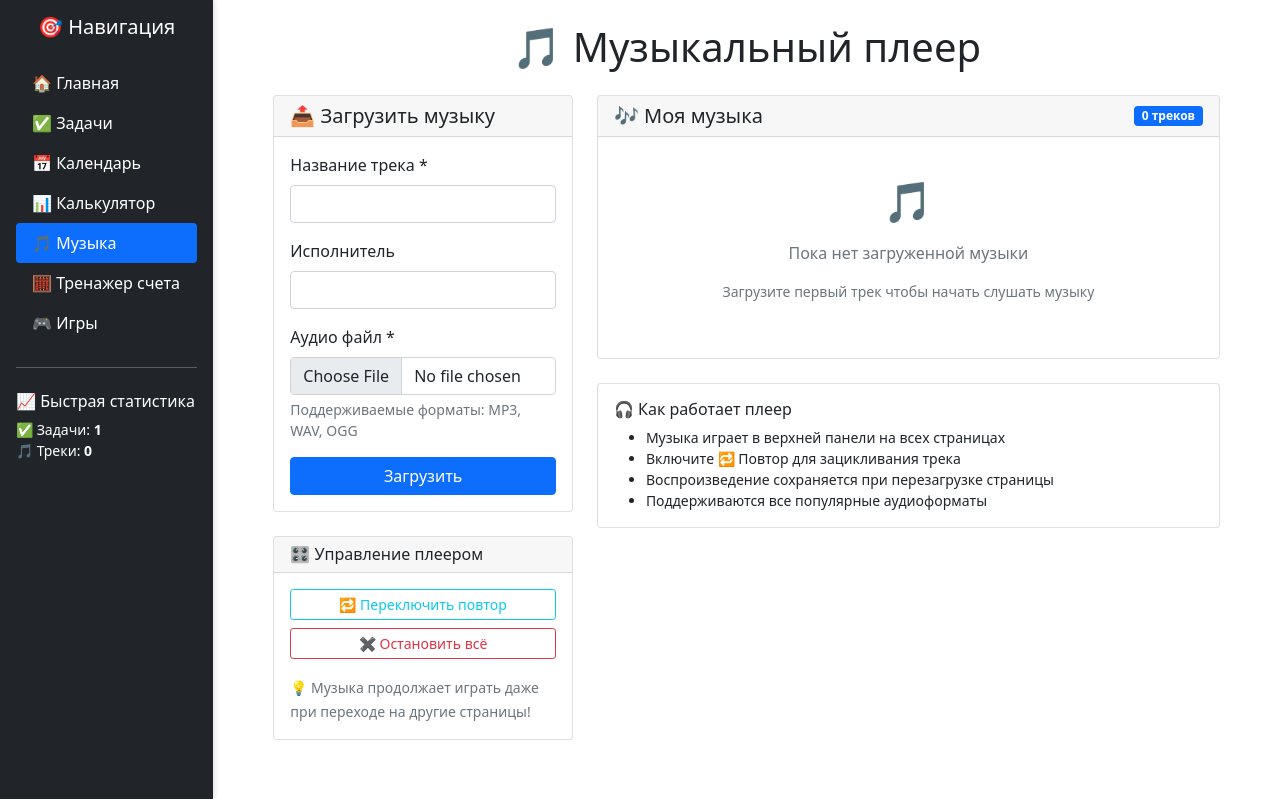
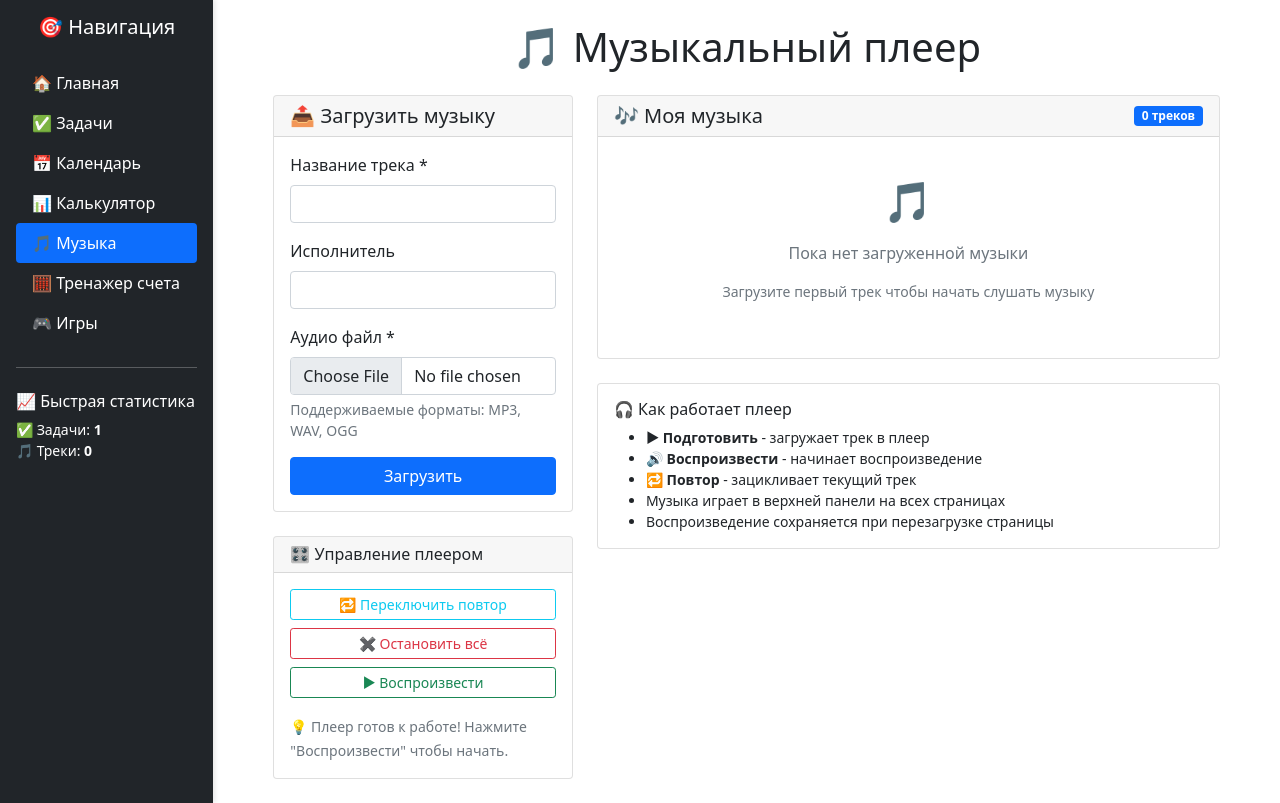
Before and after one commit to Hyperion612/HyperScript, a Django app: page /music/ in a window 1280 px wide. Shown: the part 57-860 px from the top of the page. Run offline with Django 5.2, Linux system fonts and the light colour scheme; a user stored in the database is signed in; data comes from the database, SQL or seed files in the repository; data that the repository does not hold is empty.

Commit message:
последнее исправление плеера

```diff
--- a/hyperscript/music_player/templates/music_player/player.html
+++ b/hyperscript/music_player/templates/music_player/player.html
@@ -47,10 +47,13 @@
                         <button onclick="stopGlobalPlayback()" class="btn btn-outline-danger btn-sm">
                             ✖ Остановить всё
                         </button>
+                        <button onclick="playPauseAudio()" class="btn btn-outline-success btn-sm" id="globalPlayPauseBtn">
+                            ▶ Воспроизвести/Пауза
+                        </button>
                     </div>
                     <div class="mt-3">
                         <small class="text-muted">
-                            💡 Музыка продолжает играть даже при переходе на другие страницы!
+                            💡 Плеер готов к работе! Нажмите "Воспроизвести" чтобы начать.
                         </small>
                     </div>
                 </div>
@@ -78,8 +81,10 @@
                                         </small>
                                     </div>
                                     <div class="btn-group ms-3">
-                                        <button onclick="playGlobal('{{ track.audio_file.url }}', '{{ track.title }}')"
-                                                class="btn btn-sm btn-success">▶ Воспроизвести</button>
+                                        <button onclick="prepareTrack('{{ track.audio_file.url }}', '{{ track.title }}')"
+                                                class="btn btn-sm btn-success">▶ Подготовить</button>
+                                        <button onclick="playPreparedTrack()"
+                                                class="btn btn-sm btn-primary">🔊 Воспроизвести</button>
                                         <a href="{% url 'delete_track' track.id %}"
                                            class="btn btn-sm btn-danger"
                                            onclick="return confirm('Удалить трек &quot;{{ track.title }}&quot;?')">🗑 Удалить</a>
@@ -103,16 +108,103 @@
                 <div class="card-body">
                     <h6>🎧 Как работает плеер</h6>
                     <ul class="small mb-0">
+                        <li><strong>▶ Подготовить</strong> - загружает трек в плеер</li>
+                        <li><strong>🔊 Воспроизвести</strong> - начинает воспроизведение</li>
+                        <li><strong>🔁 Повтор</strong> - зацикливает текущий трек</li>
                         <li>Музыка играет в верхней панели на всех страницах</li>
-                        <li>Включите 🔁 Повтор для зацикливания трека</li>
                         <li>Воспроизведение сохраняется при перезагрузке страницы</li>
-                        <li>Поддерживаются все популярные аудиоформаты</li>
                     </ul>
                 </div>
             </div>
         </div>
     </div>
 </div>
+
+<script>
+// Глобальные переменные для управления треками
+let currentTrackUrl = '';
+let currentTrackTitle = '';
+
+// Подготовка трека к воспроизведению (без автовоспроизведения)
+function prepareTrack(audioUrl, trackTitle) {
+    currentTrackUrl = audioUrl;
+    currentTrackTitle = trackTitle;
+
+    // Загружаем трек в плеер
+    if (window.playGlobal) {
+        window.playGlobal(audioUrl, trackTitle);
+    }
+
+    // Показываем уведомление
+    showNotification(`Трек "${trackTitle}" готов к воспроизведению`, 'success');
+}
+
+// Воспроизведение подготовленного трека
+function playPreparedTrack() {
+    if (currentTrackUrl && window.playPauseAudio) {
+        // Сначала убедимся что трек загружен
+        if (window.globalAudio && window.globalAudio.src === currentTrackUrl) {
+            window.playPauseAudio();
+        } else {
+            // Если трек не загружен, загружаем и воспроизводим
+            prepareTrack(currentTrackUrl, currentTrackTitle);
+            setTimeout(() => {
+                if (window.playPauseAudio) {
+                    window.playPauseAudio();
+                }
+            }, 500);
+        }
+    } else {
+        showNotification('Сначала подготовьте трек', 'warning');
+    }
+}
+
+// Показать уведомление
+function showNotification(message, type) {
+    // Создаем временное уведомление
+    const alertDiv = document.createElement('div');
+    alertDiv.className = `alert alert-${type} alert-dismissible fade show position-fixed`;
+    alertDiv.style.cssText = 'top: 20px; right: 20px; z-index: 9999; min-width: 300px;';
+    alertDiv.innerHTML = `
+        ${message}
+        <button type="button" class="btn-close" data-bs-dismiss="alert"></button>
+    `;
+
+    document.body.appendChild(alertDiv);
+
+    // Автоматически удаляем через 3 секунды
+    setTimeout(() => {
+        if (alertDiv.parentNode) {
+            alertDiv.parentNode.removeChild(alertDiv);
+        }
+    }, 3000);
+}
+
+// Обновление кнопки глобального управления
+function updateGlobalPlayButton() {
+    const globalBtn = document.getElementById('globalPlayPauseBtn');
+    if (globalBtn && window.globalAudio) {
+        if (window.globalAudio.paused || !window.globalAudio.src) {
+            globalBtn.textContent = '▶ Воспроизвести';
+            globalBtn.className = globalBtn.className.replace('btn-warning', 'btn-success');
+        } else {
+            globalBtn.textContent = '⏸ Пауза';
+            globalBtn.className = globalBtn.className.replace('btn-success', 'btn-warning');
+        }
+    }
+}
+
+// Инициализация при загрузке страницы
+document.addEventListener('DOMContentLoaded', function() {
+    // Обновляем кнопку каждую секунду
+    setInterval(updateGlobalPlayButton, 1000);
+
+    // Показываем статус плеера
+    if (window.globalAudio && window.globalAudio.src) {
+        showNotification('Плеер готов. Выберите трек для воспроизведения.', 'info');
+    }
+});
+</script>
 
 <style>
 .list-group-item {
--- a/hyperscript/templates/base.html
+++ b/hyperscript/templates/base.html
@@ -349,16 +349,31 @@
                 if (progressBar) progressBar.style.width = '0%';
                 if (currentTimeEl) currentTimeEl.textContent = '0:00';
 
-                globalAudio.play().then(() => {
-                    nowPlaying.textContent = `🎵 Сейчас играет: ${trackTitle}`;
+        // ❌ УБИРАЕМ автоматическое воспроизведение
+        // globalAudio.play().then(() => {
+        //     nowPlaying.textContent = `🎵 Сейчас играет: ${trackTitle}`;
+        //     globalPlayer.style.display = 'block';
+        //     updatePlayPauseButton(true);
+        //
+        //     // Сохраняем в localStorage
+        //     localStorage.setItem('currentTrack', audioUrl);
+        //     localStorage.setItem('currentTime', '0');
+        // }).catch(e => {
+        //     console.log('Ошибка воспроизведения:', e);
+        // });
+
+        // ✅ Вместо этого просто подготавливаем плеер
+               nowPlaying.textContent = `🎵 Готов: ${trackTitle}`;
                globalPlayer.style.display = 'block';
-                    updatePlayPauseButton(true);
+               updatePlayPauseButton(false);
 
         // Сохраняем в localStorage
                localStorage.setItem('currentTrack', audioUrl);
                localStorage.setItem('currentTime', '0');
-                }).catch(e => {
-                    console.log('Ошибка воспроизведения:', e);
+
+        // Ждем загрузки метаданных для отображения длительности
+               globalAudio.addEventListener('loadedmetadata', function() {
+                   updateTimeDisplay();
                 });
             }
         }
@@ -407,12 +422,12 @@
                globalAudio.src = savedTrack;
                globalAudio.currentTime = parseFloat(savedTime) || 0;
                globalPlayer.style.display = 'block';
-                nowPlaying.textContent = '🎵 Сейчас играет: (восстановлено)';
-                updatePlayPauseButton(true);
+               nowPlaying.textContent = '🎵 Готов к воспроизведению';
+               updatePlayPauseButton(false); // Показываем кнопку play (не воспроизводим)
 
-                // Автоматическое воспроизведение при восстановлении
-                globalAudio.play().catch(e => {
-                    console.log('Автовоспроизведение заблокировано');
+    // Обновляем длительность когда трек загрузится
+               globalAudio.addEventListener('loadedmetadata', function() {
+                   updateTimeDisplay();
                 });
             }
 
```
Lines whose indentation alone changed are shown as unchanged.
